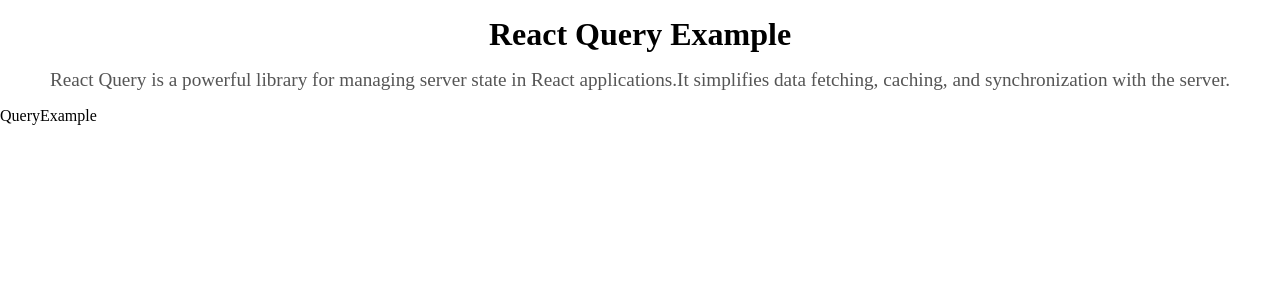
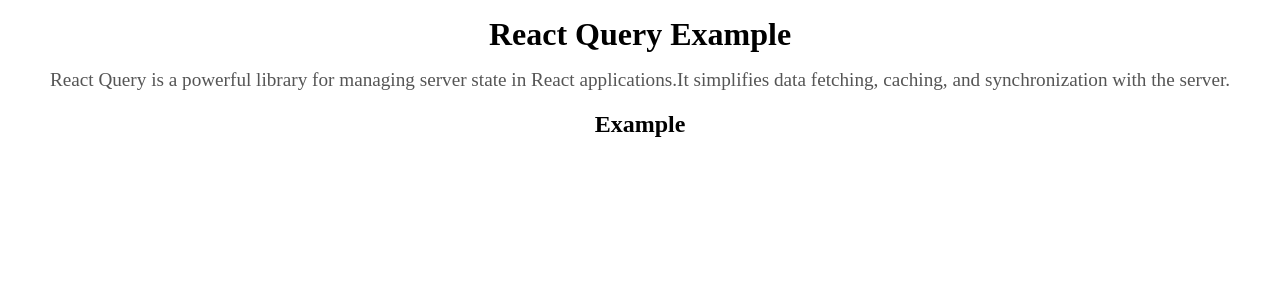
Before and after one commit to Tausifqureshi/React_Revision, a React (Vite) app: page / in a window 1280 px wide. Shown: the top 300 px of the page. Built offline with nearby package versions, Linux system fonts and the light colour scheme.

Commit message:
React Query

```diff
--- a/src/React Query/QueryExample.jsx
+++ b/src/React Query/QueryExample.jsx
@@ -2,7 +2,11 @@ import React from 'react'
 
 function QueryExample() {
   return (
-    <div>QueryExample</div>
+    <div style={{ textAlign: "center", marginTop: "20px" }}>
+      <h2> Example </h2>
+
+
+    </div>
   )
 }
 
--- a/src/React Query/ReactQuery.jsx
+++ b/src/React Query/ReactQuery.jsx
@@ -1,5 +1,7 @@
 import React from 'react'
 import QueryExample from './QueryExample'
+import { QueryClientProvider, QueryClient } from '@tanstack/react-query'
+const queryClient = new QueryClient()
 
 function ReactQuery() {
   return (
@@ -7,12 +9,12 @@ function ReactQuery() {
      <h1 style={{ textAlign: "center" }}>React Query Example</h1>
      <p style={{ textAlign: "center" , fontSize: "1.2em" }}>
        React Query is a powerful library for managing server state in React applications.It simplifies data fetching, caching, and synchronization with the server.
-
      </p>
 
-     <QueryExample />
-        <p style={{ textAlign: "center" }}>
-     </p>
+
+      <QueryClientProvider client={queryClient}>
+        <QueryExample />
+      </QueryClientProvider>
    </>
   )
 }
```
